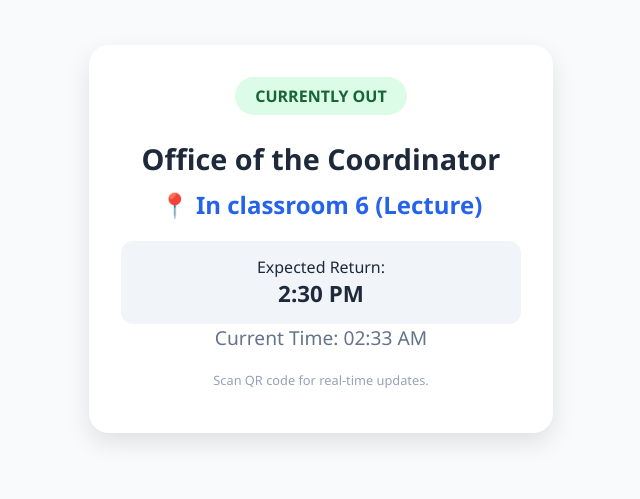
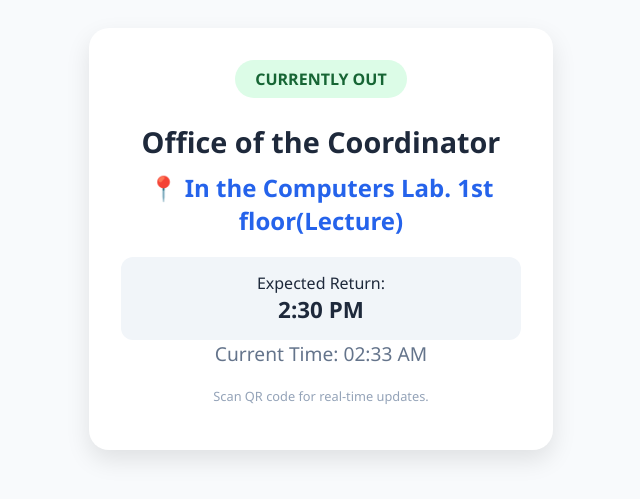
Before and after one commit to ameenalfiza-nu/office, a plain HTML site: page index.html in a window 1280 px wide. Shown: the part 181-680 px from the top of the page, without its empty margins (319-959 px from the left). Drawn offline with Linux system fonts and the light colour scheme.

Commit message:
index.html

```diff
--- a/index.html
+++ b/index.html
@@ -53,7 +53,7 @@
         <div class="status-badge" id="badge">CURRENTLY OUT</div>
         <h1>Office of the Coordinator</h1>
 
-        <div class="location">📍 In classroom 6 (Lecture)</div>
+        <div class="location">📍 In the Computers Lab. 1st floor(Lecture)</div>
         <div class="time-box">
             Expected Return:<br>
             <strong id="return-time" style="font-size: 1.4rem;">2:30 PM</strong>
```
